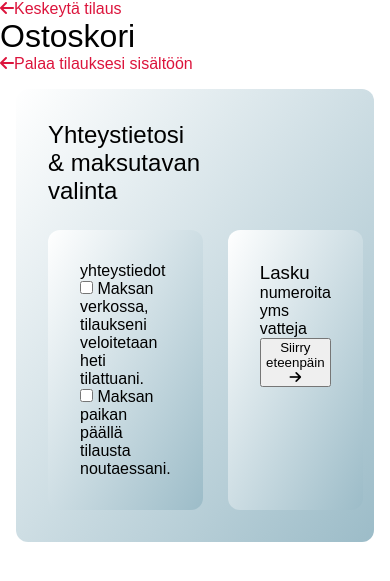
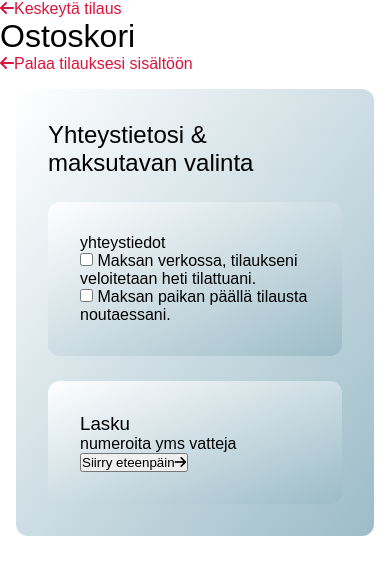
Before and after one commit to purkkapunkki/Web-kehitysprojekti, a web app: file shopping-basket-info.html in a window 390 px wide. Shown: the part 47-628 px from the top of the page. Run offline with its HTML, style and script files only (its server is not run), Linux system fonts and the light colour scheme; some libraries are stand-ins or nearby versions.

```diff
--- a/css/media-queries.css
+++ b/css/media-queries.css
@@ -4,6 +4,18 @@
     margin-right: 0;
     display: flex;
     flex-direction: column;
+  }
+
+  #order-container {
+    grid-template-columns: 1fr;
+  }
+
+  #order {
+    grid-column: 1;
+  }
+
+  #billing {
+    grid-column: 1;
   }
 
   #main-nav {
```
